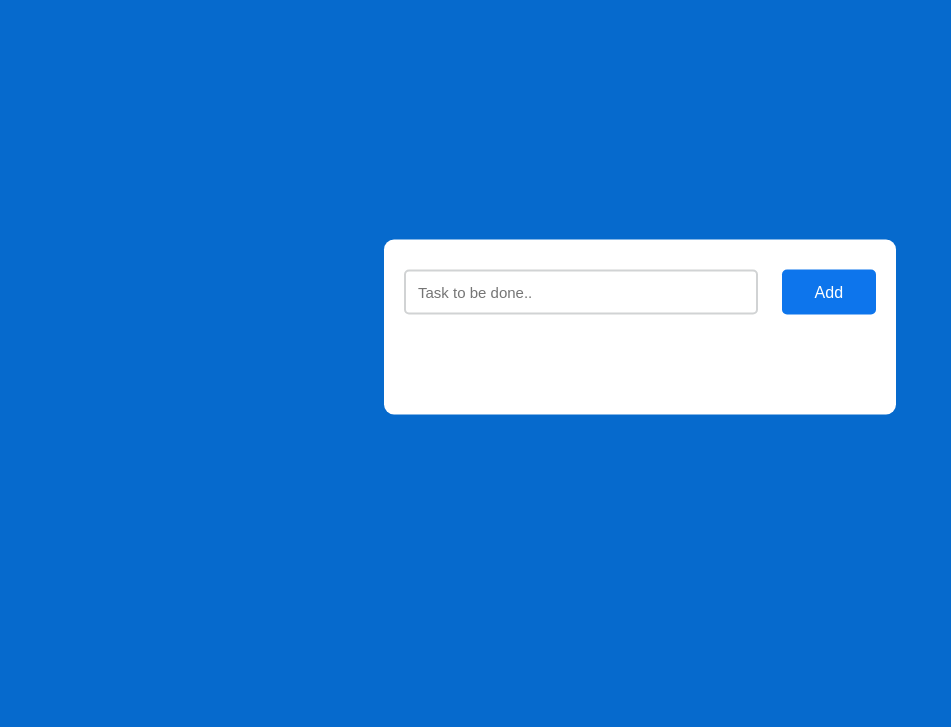
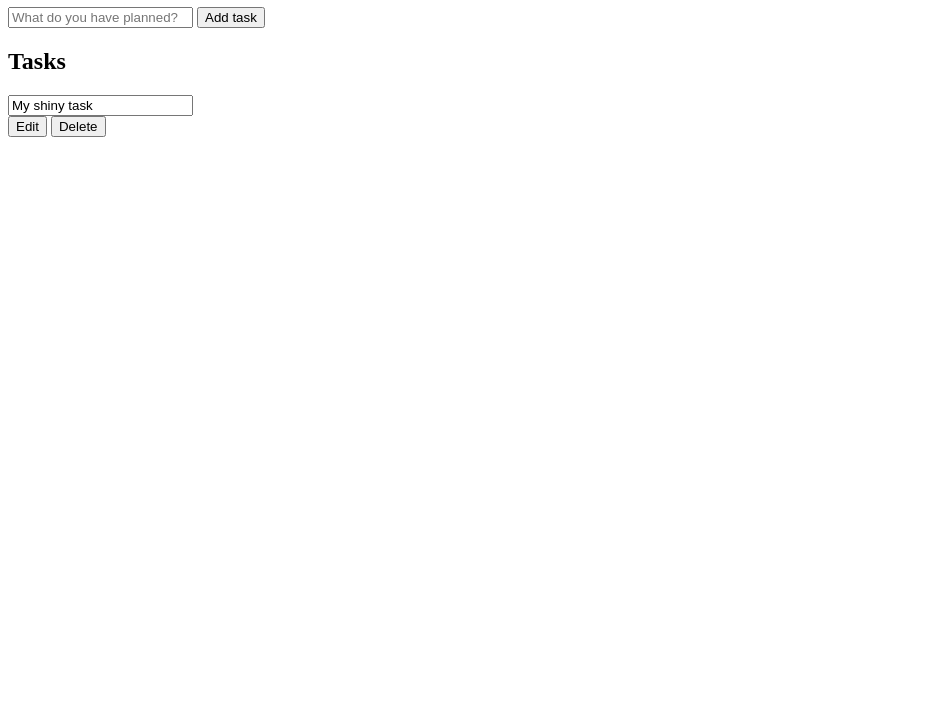
Before and after one commit to CRNSINGI/to-do-list, a plain HTML site: page index.html in a window 1280 px wide. Shown: the part 73-800 px from the top of the page, without its empty margins (0-951 px from the left). Drawn offline with Linux system fonts and the light colour scheme.

Commit message:
html new to target button issue

```diff
--- a/index.html
+++ b/index.html
@@ -1,26 +1,42 @@
 <!DOCTYPE html>
 <html lang="en">
-<head>
-    <meta charset="UTF-8">
-    <meta name="viewport" content="width=device-width, initial-scale=1.0">
-    <title>To-Do-List</title>
-    <link rel="stylesheet" href="styles.css">
+  <head>
+    <meta charset="UTF-8" />
+    <meta name="viewport" content="width=device-width, initial-scale=1.0" />
+    <title>To Do List</title>
+    <link rel="stylesheet" href="styles.css" />
+  </head>
+  <body>
+    <header>
+      <h1>To do List</h1>
+      <form id="new-task-form">
+        <input
+          type="text"
+          id="new-task-input"
+          placeholder="What do you have planned?"
+        />
 
-    <h1>To do List using JavaScript</h1>
-</head>
+        <input type="submit" id="new-task-submit" value="Add task" />
+      </form>
+    </header>
 
-<body>
+    <main>
+      <section class="task-list">
+        <h2>Tasks</h2>
 
-    <div class="container">
-    <div id="newtask">
-    <input type="text" placeholder="Task to be done..">
-    <button id="push">Add</button>
-    </div>
-
-    <div id="tasks"> </div>
-    </div>
-
-<script src="script.js"></script>
-
-</body>
+        <div id="tasks">
+          <div class="task">
+            <div class="content">
+              <input type="text" class="text" value="My shiny task" readonly />
+            </div>
+            <div class="actions">
+              <button class="edit">Edit</button>
+              <button class="delete">Delete</button>
+            </div>
+          </div>
+        </div>
+      </section>
+    </main>
+    <script src="main.js"></script>
+  </body>
 </html>
--- a/script.js
+++ b/main.js
@@ -23,3 +23,17 @@ document.querySelector('#push').onclick = function(){
         }
     }
 }
+
+// Create a new img element
+var deleteButton = document.createElement("img");
+
+// Set the src attribute to the path of your delete button image
+deleteButton.src = ""; // Change 'delete_button.png' to your actual image path
+
+// Optionally, you can set other attributes like alt text, width, height, etc.
+deleteButton.alt = "Delete Button";
+deleteButton.width = 30;
+deleteButton.height = 30;
+
+// Append the img element to the container
+document.getElementById("container").appendChild(deleteButton);
--- a/styles.css
+++ /dev/null
@@ -1,103 +0,0 @@
-*,
-*:before,
-*:after{
-    padding: 0;
-    margin:  0;
-    box-sizing: border-box;
-}
-
-body{
-    height: 100vh;
-    background: #066acd;
-}
-
-h1{
-    text-align: center;
-}
-
-.container{
-    width: 40%;
-    top: 50%;
-    left: 50%;
-    background: white;
-    border-radius: 10px;
-    min-width: 450px;
-    position: absolute;
-    min-height: 100px;
-    transform: translate(-50%, -50%);
-}
-
-#newtask{
-    position: relative;
-    padding: 30px 20px;
-}
-#newtask input{
-    width: 75%;
-    height: 45px;
-    padding: 12px;
-    color: #111111;
-    font-weight: 500;
-    position: relative;
-    border-radius: 5px;
-    font-family: 'Poppins',sans-serif;
-    font-size: 15px;
-    border: 2px solid #d1d3d4;
-}
-
-#newtask input:focus{
-    outline: none;
-    border-color: #0d75ec;
-}
-#newtask button{
-    position: relative;
-    float: right;
-    font-weight: 500;
-    font-size: 16px;
-    background-color: #0d75ec;
-    border: none;
-    color: #ffffff;
-    cursor: pointer;
-    outline: none;
-    width: 20%;
-    height: 45px;
-    border-radius: 5px;
-    font-family: 'Poppins',sans-serif;
-}
-
-#tasks{
-    border-radius: 10px;
-    width: 100%;
-    position: relative;
-    background-color: ffffff;
-    padding: 30px 20px;
-    margin-top: 10px;
-}
-
-.task{
-    border-radius: 5px;
-    align-items: center;
-    justify-content: space-between;
-    border: 1px solid #939697;
-    cursor: pointer;
-    background-color: #c5e1e6;
-    height: 50px;
-    margin-bottom: 8px;
-    padding: 5px 10px;
-    display: flex;
-}
-
-.task span{
-    font-family: 'Poppins', sans-serif;
-    font-size: 15px;
-    font-weight: 400;
-}
-
-.task button{
-    background-color: #0a2ea4;
-    color: #ffffff;
-    border: none;
-    height: 100%;
-    width: 40px;
-    border-radius: 5px;
-
-}
```
